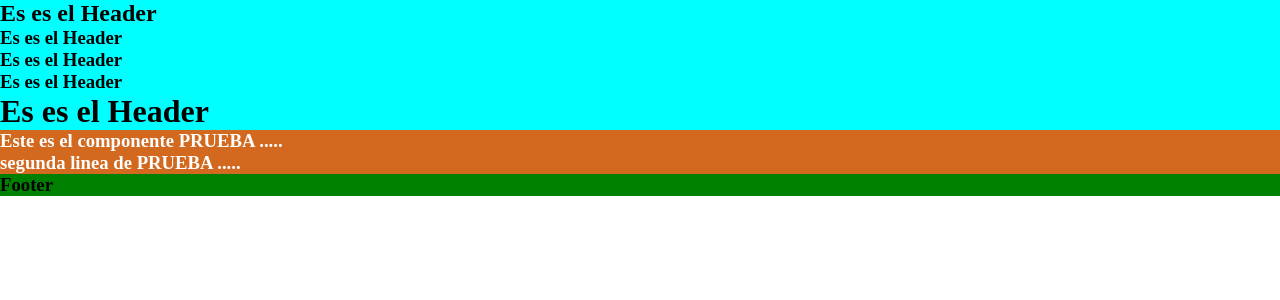
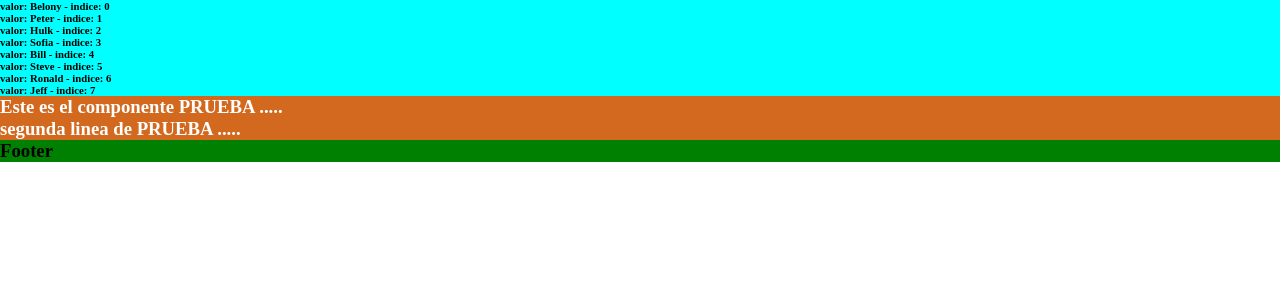
Before and after one commit to ronald-bog/Belony_JS, a React (Vite) app in the folder React/proyecto/: page / in a window 1280 px wide. Shown: the top 300 px of the page. Built offline with nearby package versions, Linux system fonts and the light colour scheme.

Commit message:
Class october 28

```diff
--- a/React/proyecto/src/components/Header.jsx
+++ b/React/proyecto/src/components/Header.jsx
@@ -1,14 +1,23 @@
 import './header.css';
 
 export function Header() {
+    const lenguaje1 = 'Javascript';
+    const lenguaje2 = 'Python';
+    const nombres = ['Belony', 'Peter', 'Hulk', 'Sofia', 'Bill', 'Steve', 'Ronald', 'Jeff'];
+
+    function saludar() {
+        return `${lenguaje1} ${lenguaje2}`;
+    }
+
+    function saludar2() {
+        console.log('Este es un LOG');
+    }
 
     return (
         <div className='header'>
-            <h2>Es es el Header</h2>
-            <h3>Es es el Header</h3>
-            <h3>Es es el Header</h3>
-            <h3>Es es el Header</h3>
-            <h1>Es es el Header</h1>
+            {nombres.map((elem, idx) => (
+                <h6>{`valor: ${elem} - indice: ${idx}`}</h6>
+            ))}
         </div>
     );
 }
```
Also changed, not shown: React/proyecto/src/App.jsx (line endings or trailing spaces).
